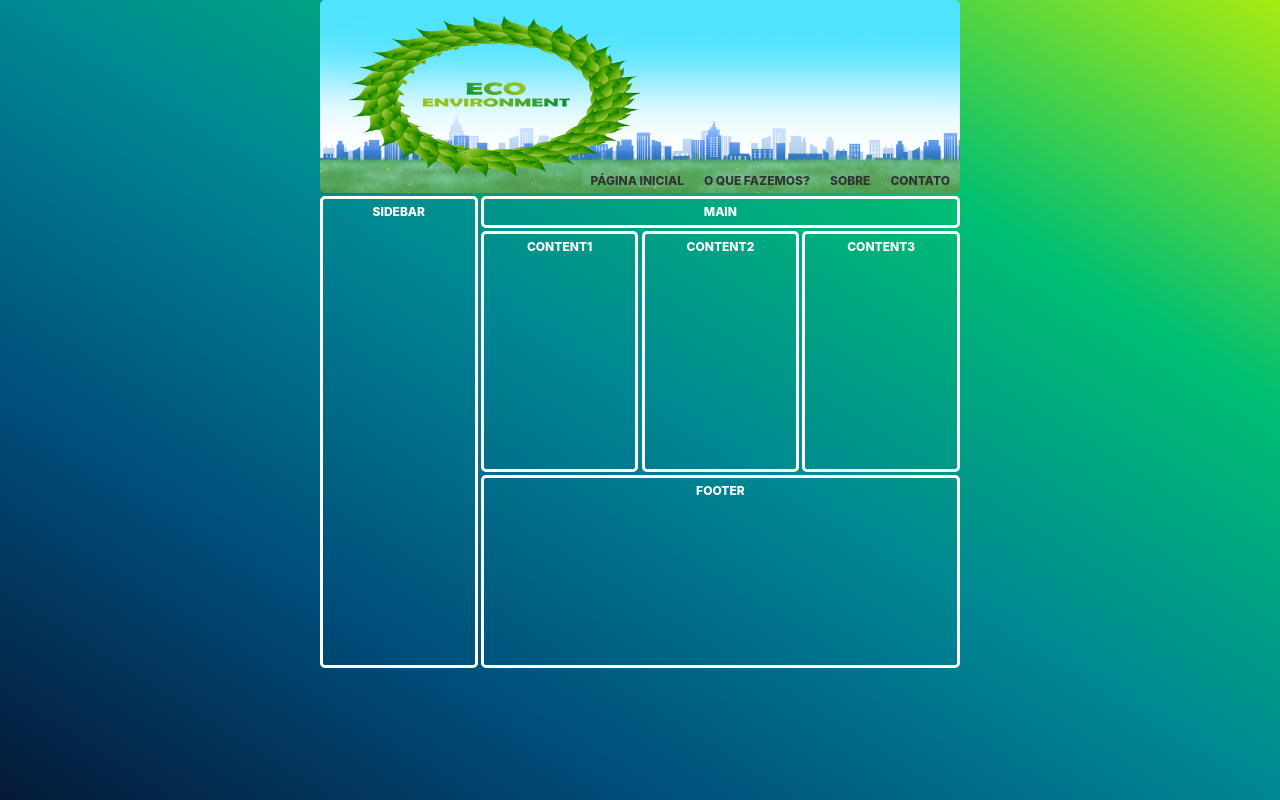
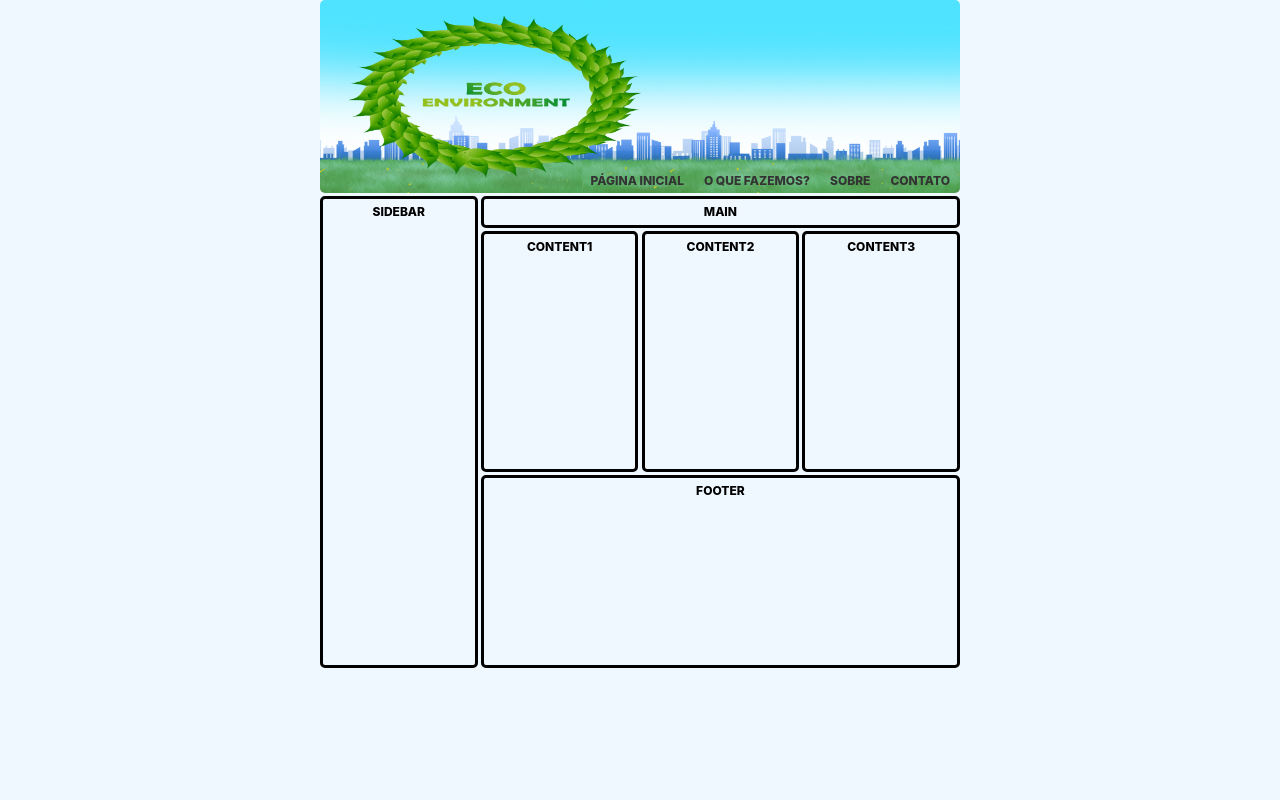
Before and after one commit to eco-environment/projeto_pca, a plain HTML site: page index.html in a window 1280 px wide. Drawn offline with Linux system fonts and the light colour scheme.

Commit message:
Update style.css

```diff
--- a/style.css
+++ b/style.css
@@ -44,14 +44,15 @@ main {
 body {
   margin: 0 auto;
   max-width: 50%;
-  background-image: linear-gradient(
+  background-color: aliceblue;
+  /*background-image: linear-gradient(
     to right top,
     #051937,
     #004d7a,
     #008793,
     #00bf72,
     #a8eb12
-  );
+  );*/
   font-family: arial, helvetica, sans-serif;
   font-size: 12px;
 }
@@ -67,7 +68,7 @@ body {
   font-weight: 800;
   text-transform: uppercase;
   font-size: 12px;
-  color: #fff;
+  color: #000;
   text-align: center;
 }
 
@@ -135,42 +136,42 @@ main {
   grid-area: main;
   border-radius: var(--main-radius);
   padding-top: var(--main-padding);
-  border: solid #fff;
+  border: solid #000;
 }
 
 .sidebar {
   grid-area: sidebar;
   border-radius: var(--main-radius);
   padding-top: var(--main-padding);
-  border: solid #fff;
+  border: solid #000;
 }
 
 .content1 {
   grid-area: content1;
   border-radius: var(--main-radius);
   padding-top: var(--main-padding);
-  border: solid #fff;
+  border: solid #000;
 }
 
 .content2 {
   grid-area: content2;
   border-radius: var(--main-radius);
   padding-top: var(--main-padding);
-  border: solid #fff;
+  border: solid #000;
 }
 
 .content3 {
   grid-area: content3;
   border-radius: var(--main-radius);
   padding-top: var(--main-padding);
-  border: solid #fff;
+  border: solid #000;
 }
 
 footer {
   grid-area: footer;
   border-radius: var(--main-radius);
   padding-top: var(--main-padding);
-  border: solid #fff;
+  border: solid #000;
 }
 
 @media only screen and (max-width: 550px) {
```
